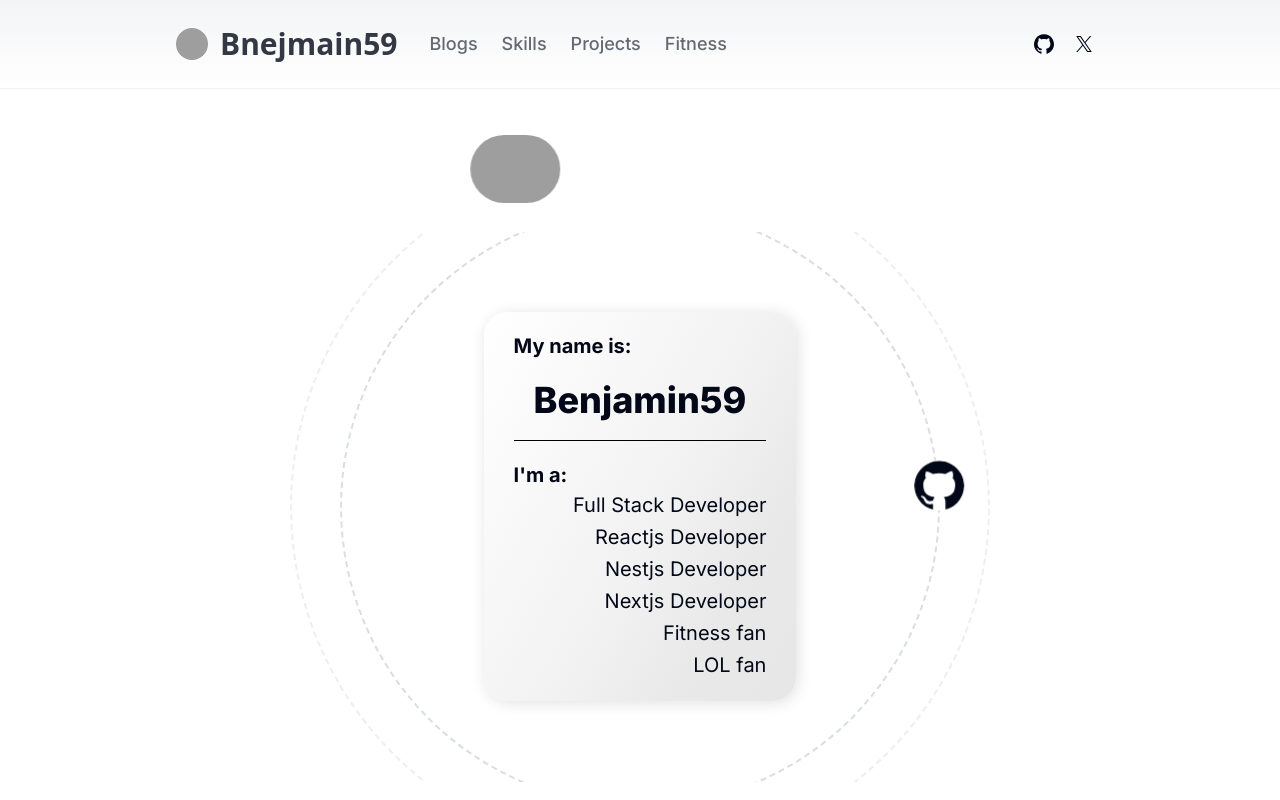
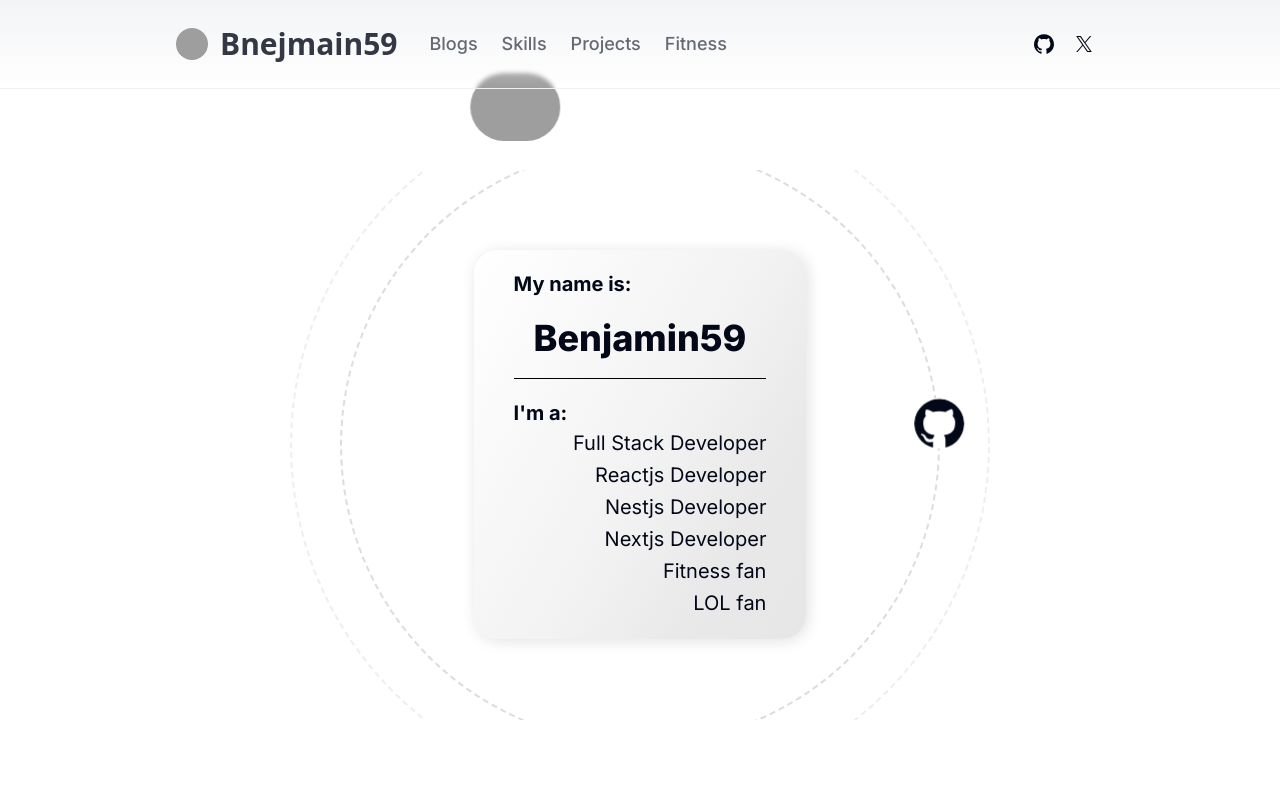
Before and after one commit to BenjaminWu-59/blog-benjamin59, a Next.js app: page / in a window 1280 px wide. Shown: the top 800 px of the page. Built offline with nearby package versions, Linux system fonts and the light colour scheme; grey boxes are pictures that could not be loaded; a web font is replaced by a local one.

Commit message:
deploy test2

```diff
--- a/app/page.tsx
+++ b/app/page.tsx
@@ -21,7 +21,7 @@ const Home: React.FC = () => {
 
   return (
     <>
-      <section className="z-10 w-full px-4 py-[200px] my-28 relative flex flex-wrap-reverse justify-items-center justify-around items-center">
+      <section className="z-10 w-full px-4 py-[200px] mt-[50px] relative flex flex-wrap-reverse justify-items-center justify-around items-center">
         <PersonalAnimate />
         <PersonalCard />
       </ section>
--- a/components/PersonalInfo.tsx
+++ b/components/PersonalInfo.tsx
@@ -51,7 +51,7 @@ const PersonalCard = () => {
           onMouseLeave={handleMouseLeave}
           className="flex items-center justify-center cursor-pointer relative"
         >
-          <div className="z-10 px-[30px] py-[20px] rounded-3xl gray-gradient shadow-custom">
+          <div className="z-10 px-[40px] py-[20px] rounded-3xl gray-gradient shadow-custom">
             <p className="text-xl font-bold">My name is:</p>
             <p className="p-5 text-center text-4xl font-extrabold">Benjamin59</p>
             <hr className="pt-5 border-t-3 border-black" />
```
